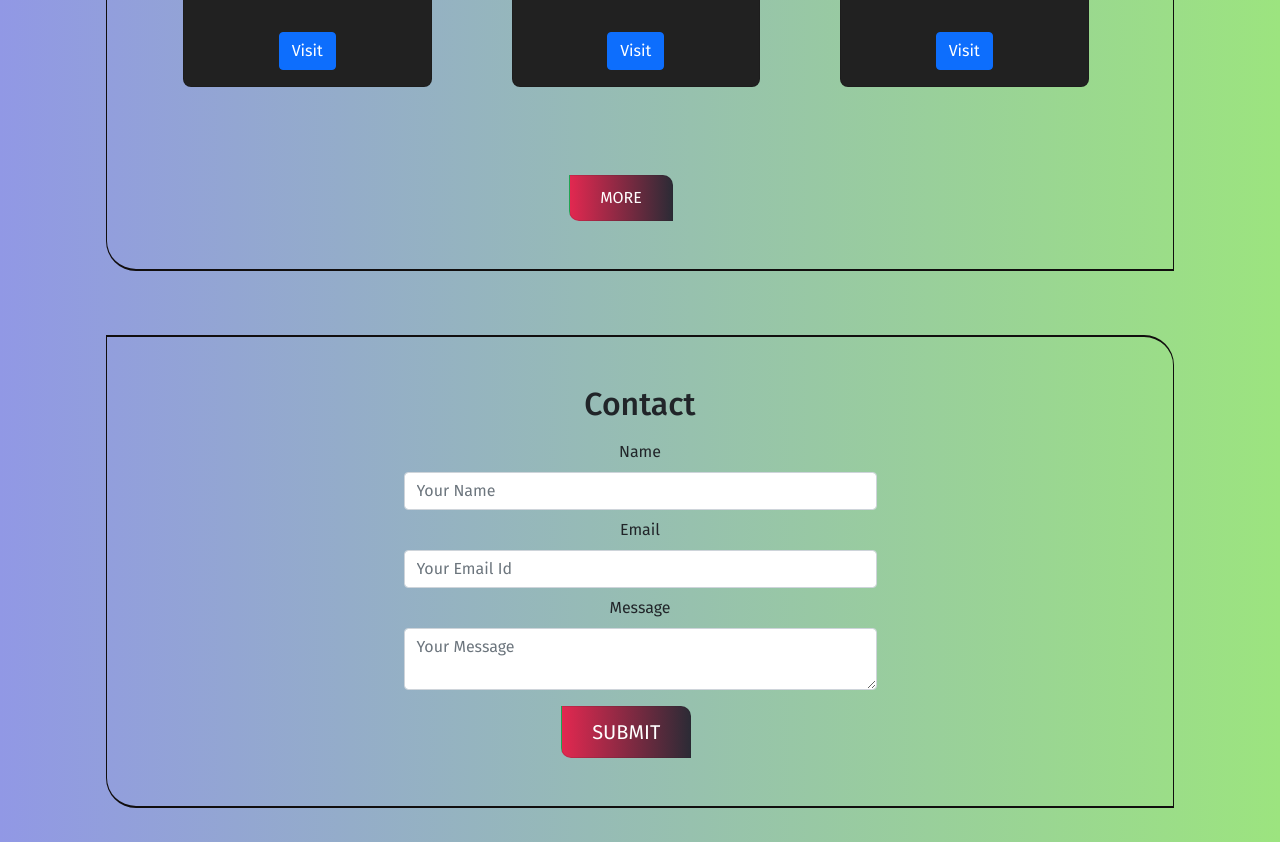
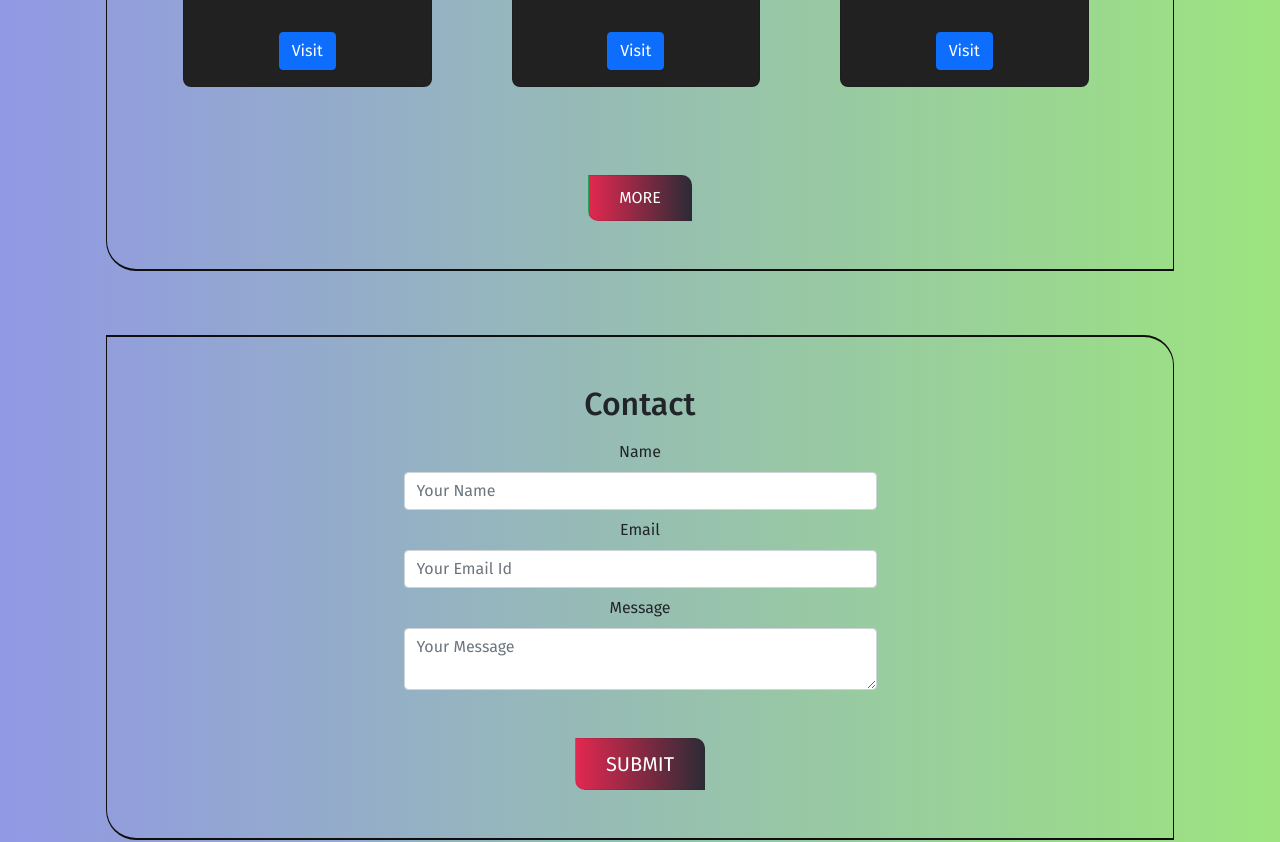
Before and after one commit to iqbalwalii/portfolio, a React (Create React App) app: page / in a window 1280 px wide. Shown: the part 1720-2562 px from the top of the page. Built offline with nearby package versions, Linux system fonts and the light colour scheme; the HTML template or start-up script is replaced by a standard one.

Commit message:
added details

```diff
--- a/src/components/Contact/Contact.js
+++ b/src/components/Contact/Contact.js
@@ -54,7 +54,17 @@ const Contact = () => {
                 />
               </Form.Group>
 
-              <Col xs={12} md={{ span: 4, offset: 4 }}>
+              <Col
+                xs={12}
+                md={{ span: 4, offset: 4 }}
+                style={{
+                  textDecoration: "none",
+                  display: "flex",
+                  alignItems: "center",
+                  justifyContent: "center",
+                  marginTop: "2rem",
+                }}
+              >
                 <Button
                   variant="success"
                   size="lg"
--- a/src/components/Hero/Hero.css
+++ b/src/components/Hero/Hero.css
@@ -89,6 +89,10 @@
         -ms-flex-align: center;
             align-items: center;
   }
+  .hero__inside .hero__inside .inside__body p {
+    text-align: center !important;
+    padding: .5rem !important;
+  }
   .hero__inside .hero__inside .image {
     margin: 1rem;
   }
--- a/src/components/Hero/Hero.sass
+++ b/src/components/Hero/Hero.sass
@@ -58,6 +58,9 @@
                 flex-direction: column
                 justify-content: center
                 align-items: center
+                & p
+                    text-align: center !important
+                    padding: .5rem !important
             & .image
                 margin: 1rem
                 & img
--- a/src/components/Projects/Projects.js
+++ b/src/components/Projects/Projects.js
@@ -58,7 +58,12 @@ const Projects = () => {
               target="_blank"
               rel="noreferrer"
               target="_blank"
-              style={{ textDecoration: "none" }}
+              style={{
+                textDecoration: "none",
+                display: "flex",
+                alignItems: "center",
+                justifyContent: "center",
+              }}
             >
               <Button variant="success mt-5 btn-grad"> More</Button>
             </a>
```
Also changed, not shown: 1 other file (tests, documents, lock files or other folders).
